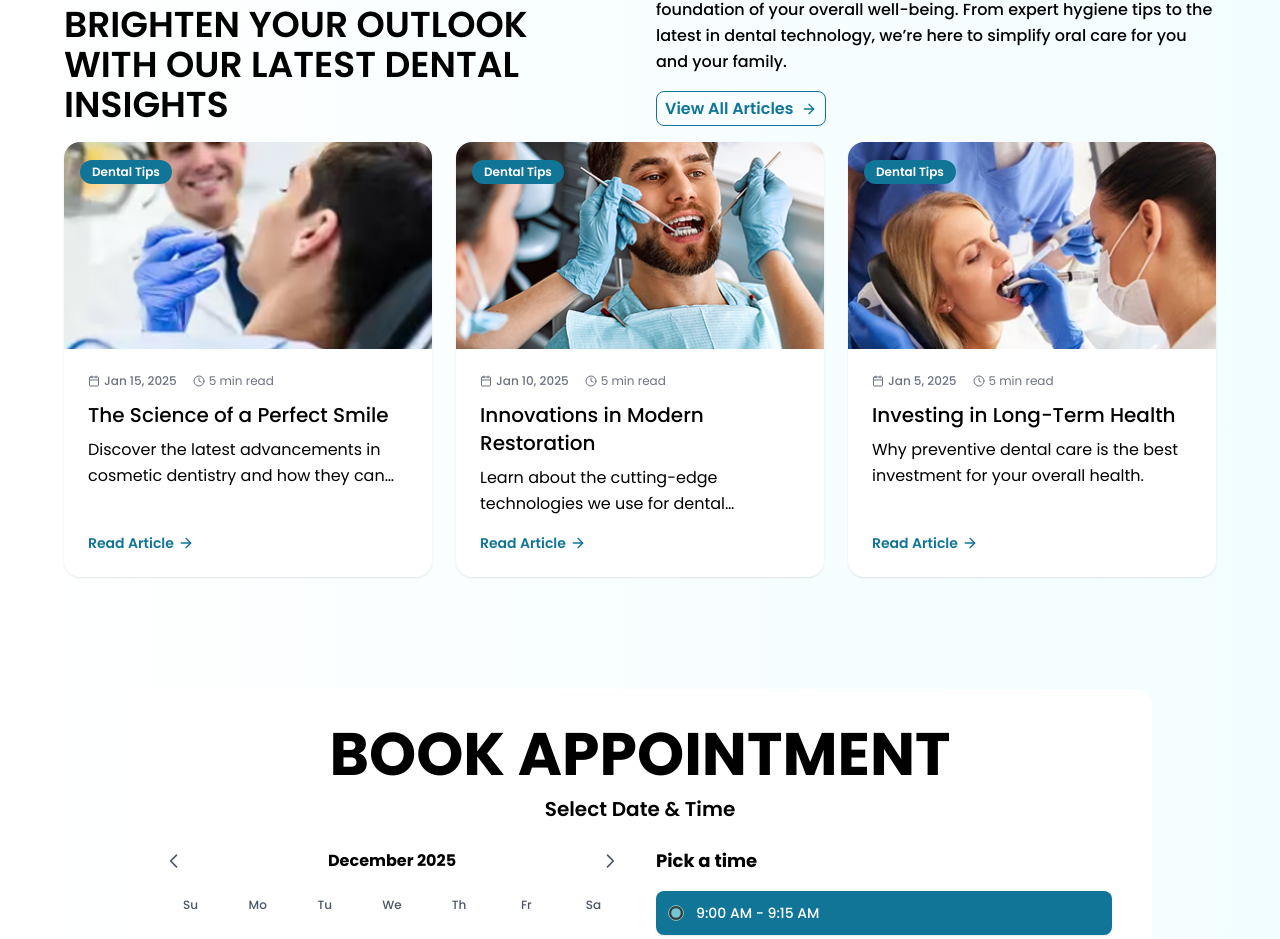
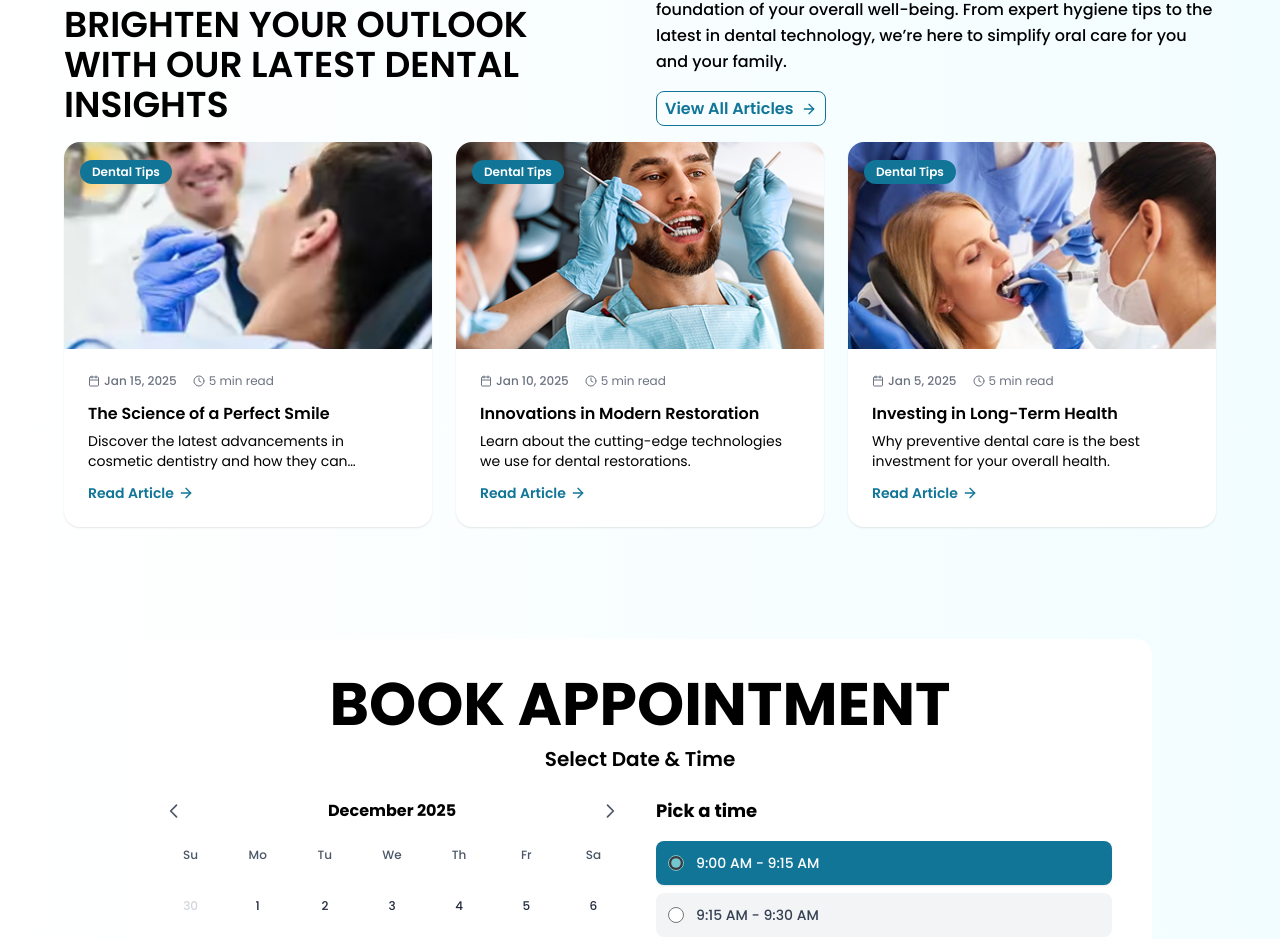
Before and after one commit to amanattrish/ffd, a Next.js app: page / in a window 1280 px wide. Shown: the part 4147-5086 px from the top of the page. Built offline with nearby package versions, Linux system fonts and the light colour scheme.

Commit message:
refactor: create BlogCard component and integrate it into BlogPreview for improved code organization

```diff
--- /dev/null
+++ b/src/components/cards/BlogCard.tsx
@@ -0,0 +1,88 @@
+import { ArrowRight, Calendar, Clock } from 'lucide-react'
+import Image from 'next/image'
+import Link from 'next/link'
+
+interface BlogCardProps {
+  post: {
+    id: string;
+    href: string;
+    image?: string;
+    title: string;
+    date: string;
+    excerpt: string;
+  };
+    index: number;
+    blog: {
+    categoryBadge: string;
+    readTime: string;
+    readArticleLabel: string;
+  };
+}
+
+const BlogCard = ({ post, index, blog }: BlogCardProps) => {
+  return (
+    <Link
+            key={post.id}
+            href={post.href}
+            className={`group flex flex-col bg-background rounded-2xl shadow-sm hover:shadow-xl transition-all duration-300 hover:-translate-y-1 ${index === 0 ? "md:col-span-2 lg:col-span-1" : ""
+              }`}
+          >
+            {/* Image */}
+            <div className="relative aspect-video overflow-hidden rounded-t-2xl">
+              <Image
+                src={post.image || "/images/blog-placeholder.jpg"}
+                alt={post.title}
+                fill
+                className="object-cover group-hover:scale-110 transition-transform duration-500"
+                sizes="(max-width: 768px) 100vw, (max-width: 1200px) 50vw, 33vw"
+              />
+
+              {/* Overlay */}
+              <div className="absolute inset-0 bg-linear-to-t from-black/40 to-transparent opacity-0 group-hover:opacity-100 transition-opacity duration-300" />
+
+              {/* Category badge */}
+              <div className="absolute top-4 left-4">
+                <span className="inline-block bg-primary text-white text-xs font-semibold px-3 py-1 rounded-full">
+                  {blog.categoryBadge}
+                </span>
+              </div>
+            </div>
+
+            {/* Content */}
+            <div className="p-6 flex flex-col flex-1">
+              {/* Meta */}
+              <div className="flex items-center gap-4 mb-3">
+                <span className="flex items-center gap-1 text-xs text-muted font-medium!">
+                  <Calendar className="w-3 h-3" />
+                  {new Date(post.date).toLocaleDateString("en-US", {
+                    month: "short",
+                    day: "numeric",
+                    year: "numeric",
+                  })}
+                </span>
+                <span className="flex items-center gap-1 text-xs text-muted">
+                  <Clock className="w-3 h-3" />
+                  {blog.readTime}
+                </span>
+              </div>
+
+              {/* Title + excerpt */}
+              <h3 className="body-text font-semibold line-clamp-2 mb-1">
+                {post.title}
+              </h3>
+
+              <p className="helper-text line-clamp-2 mb-3">
+                {post.excerpt}
+              </p>
+
+              {/* CTA pinned to bottom */}
+              <span className="mt-auto inline-flex items-center text-primary font-semibold text-sm">
+                {blog.readArticleLabel}
+                <ArrowRight className="w-4 h-4 ml-1 group-hover:translate-x-2 transition-transform duration-300" />
+              </span>
+            </div>
+          </Link>
+  )
+}
+
+export default BlogCard
--- a/src/components/sections/BlogPreview.tsx
+++ b/src/components/sections/BlogPreview.tsx
@@ -4,6 +4,7 @@ import { ArrowRight, Calendar, Clock } from "lucide-react";
 import Section from "@/components/ui/Section";
 import Button from "@/components/ui/Button";
 import { homeContent } from "@/content";
+import BlogCard from "../cards/BlogCard";
 
 export default function BlogPreview() {
   const { blog } = homeContent;
@@ -37,67 +38,7 @@ export default function BlogPreview() {
 
       <div className="grid md:grid-cols-2 lg:grid-cols-3 gap-6 items-stretch">
         {blog.items.map((post, index) => (
-          <Link
-            key={post.id}
-            href={post.href}
-            className={`group flex flex-col bg-background rounded-2xl shadow-sm hover:shadow-xl transition-all duration-300 hover:-translate-y-1 ${index === 0 ? "md:col-span-2 lg:col-span-1" : ""
-              }`}
-          >
-            {/* Image */}
-            <div className="relative aspect-video overflow-hidden rounded-t-2xl">
-              <Image
-                src={post.image || "/images/blog-placeholder.jpg"}
-                alt={post.title}
-                fill
-                className="object-cover group-hover:scale-110 transition-transform duration-500"
-                sizes="(max-width: 768px) 100vw, (max-width: 1200px) 50vw, 33vw"
-              />
-
-              {/* Overlay */}
-              <div className="absolute inset-0 bg-linear-to-t from-black/40 to-transparent opacity-0 group-hover:opacity-100 transition-opacity duration-300" />
-
-              {/* Category badge */}
-              <div className="absolute top-4 left-4">
-                <span className="inline-block bg-primary text-white text-xs font-semibold px-3 py-1 rounded-full">
-                  {blog.categoryBadge}
-                </span>
-              </div>
-            </div>
-
-            {/* Content */}
-            <div className="p-6 flex flex-col flex-1">
-              {/* Meta */}
-              <div className="flex items-center gap-4 mb-3">
-                <span className="flex items-center gap-1 text-xs text-muted font-medium!">
-                  <Calendar className="w-3 h-3" />
-                  {new Date(post.date).toLocaleDateString("en-US", {
-                    month: "short",
-                    day: "numeric",
-                    year: "numeric",
-                  })}
-                </span>
-                <span className="flex items-center gap-1 text-xs text-muted">
-                  <Clock className="w-3 h-3" />
-                  {blog.readTime}
-                </span>
-              </div>
-
-              {/* Title + excerpt */}
-              <h3 className="subheading font-semibold line-clamp-2 mb-2">
-                {post.title}
-              </h3>
-
-              <p className="body-text line-clamp-2 mb-4">
-                {post.excerpt}
-              </p>
-
-              {/* CTA pinned to bottom */}
-              <span className="mt-auto inline-flex items-center text-primary font-semibold text-sm">
-                {blog.readArticleLabel}
-                <ArrowRight className="w-4 h-4 ml-1 group-hover:translate-x-2 transition-transform duration-300" />
-              </span>
-            </div>
-          </Link>
+          <BlogCard key={post.id} post={post} index={index} blog={blog} />
         ))}
       </div>
     </Section>
```
